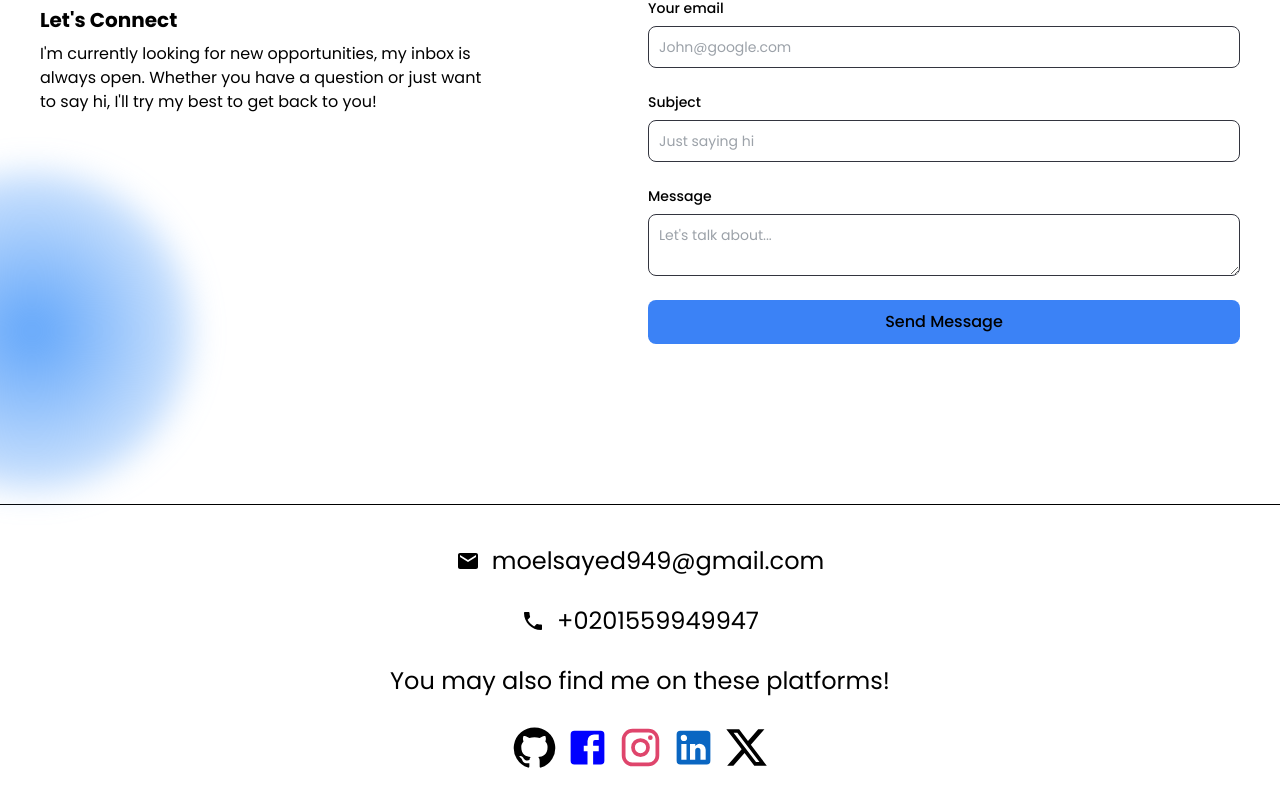
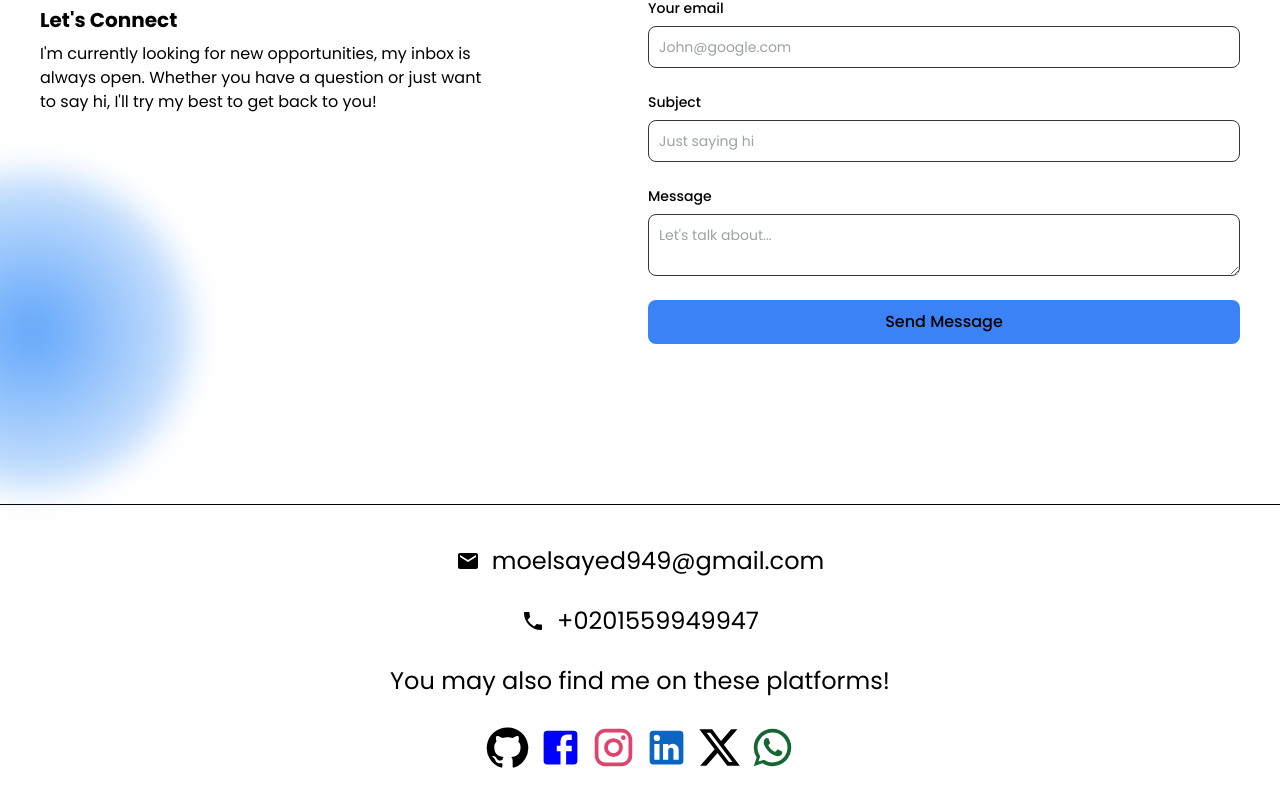
Before and after one commit to Moustafa-Elsayed/personal-portfolio, a Next.js app: page / in a window 1280 px wide. Shown: the part 3474-4280 px from the top of the page. Built offline with nearby package versions, Linux system fonts and the light colour scheme.

Commit message:
add items

```diff
--- a/src/components/Footer.jsx
+++ b/src/components/Footer.jsx
@@ -7,6 +7,7 @@ import LocalPhoneIcon from "@mui/icons-material/LocalPhone";
 import FacebookIcon from "@mui/icons-material/Facebook";
 import InstagramIcon from "@mui/icons-material/Instagram";
 import XIcon from "@mui/icons-material/X";
+import WhatsAppIcon from "@mui/icons-material/WhatsApp";
 const Footer = () => {
   return (
     <section className="dark:bg-black bg-white border-t dark:border-white border-black">
@@ -73,6 +74,14 @@ const Footer = () => {
               }}
             />
           </Link>
+          <Link href="https://api.whatsapp.com/send?phone=201559949947">
+            <WhatsAppIcon
+              className="text-green-800"
+              style={{
+                fontSize: "45px",
+              }}
+            />
+          </Link>
         </div>
       </div>
     </section>
```
